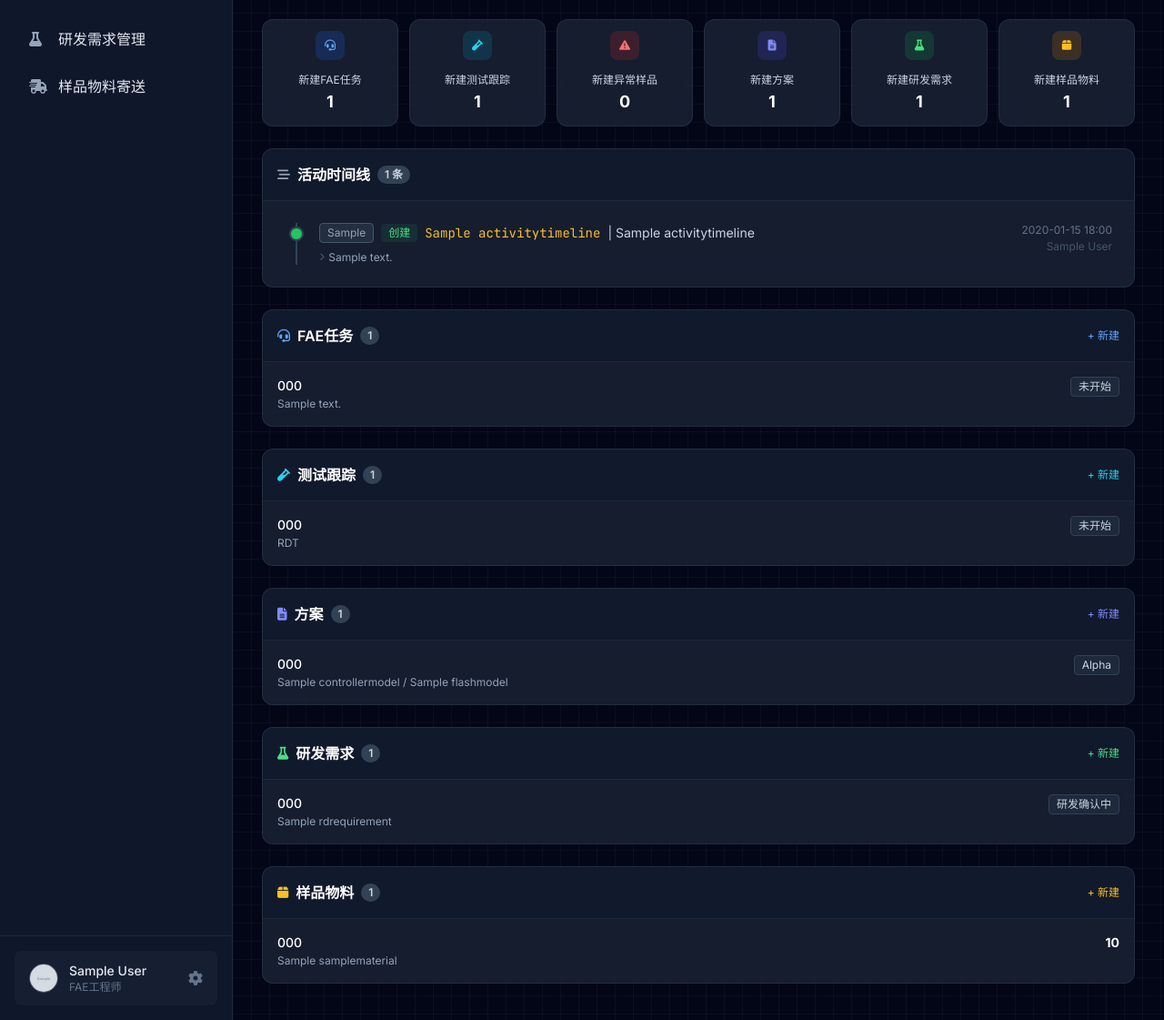
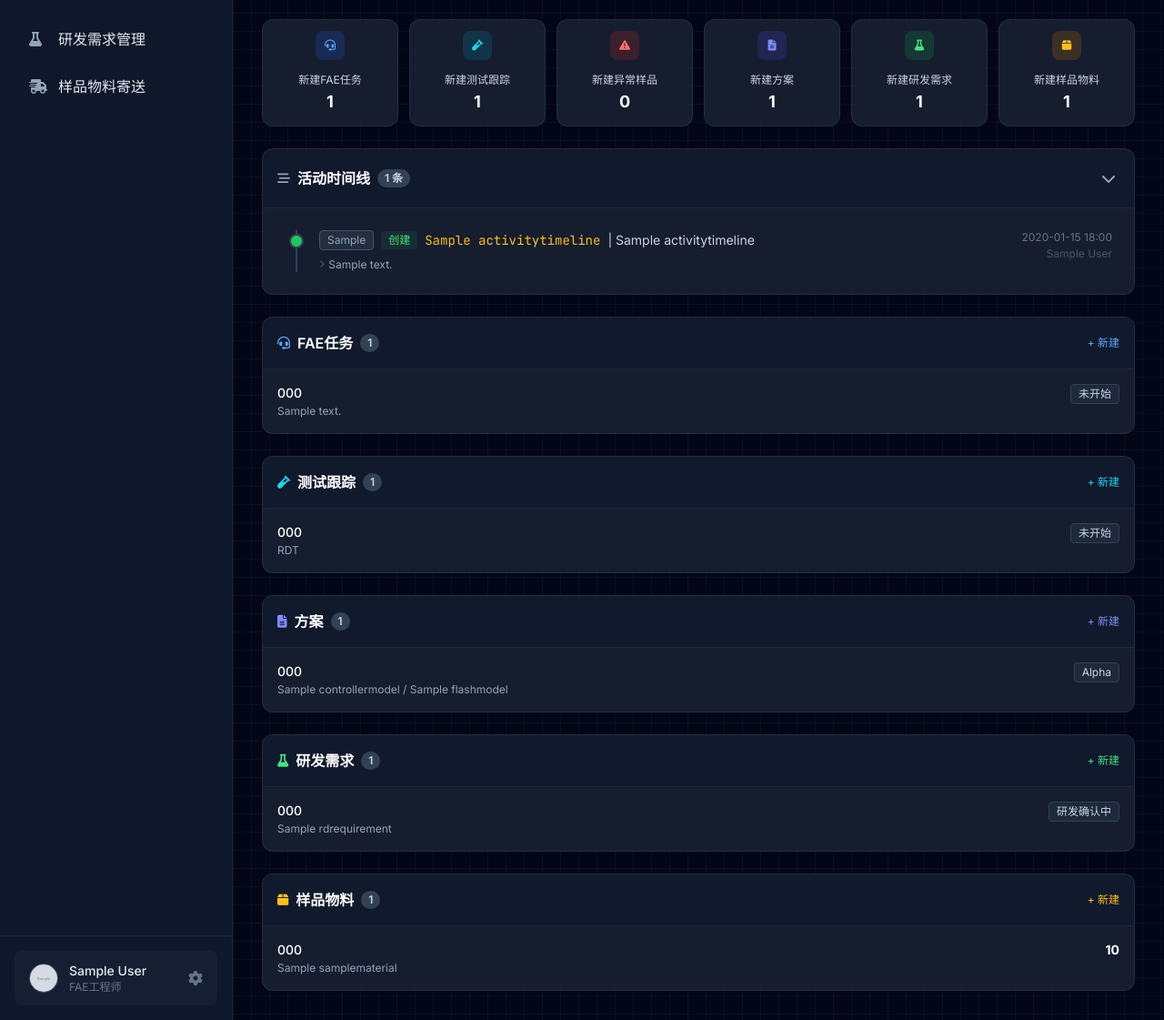
Before and after one commit to Willumpu/ssd-management, a Django app: page /project/1/ in a window 1280 px wide. Shown: the part 446-1567 px from the top of the page at 91% size. Run offline with Django 5.2, Linux system fonts and the light colour scheme; a user stored in the database is signed in; tables that the repository leaves empty hold one stand-in row (values such as "Sample post"); grey boxes marked "Sample" are stand-in pictures; data that the repository does not hold is empty; some libraries are stand-ins or nearby versions.

Commit message:
ui: make project timeline collapsible with localStorage state

```diff
--- a/templates/project/project_detail.html
+++ b/templates/project/project_detail.html
@@ -117,15 +117,18 @@
 
     <!-- 时间线 -->
     <div class="glass rounded-xl border border-slate-700/50 overflow-hidden">
-        <div class="p-4 bg-slate-900/50 border-b border-slate-800">
+        <div class="p-4 bg-slate-900/50 border-b border-slate-800 flex justify-between items-center cursor-pointer" onclick="toggleTimeline()">
             <h3 class="font-semibold text-white flex items-center gap-2">
                 <i class="fas fa-stream text-slate-400 text-sm"></i>
                 活动时间线
                 <span class="px-2 py-0.5 rounded-full bg-slate-700 text-slate-300 text-xs">{{ activities|length }} 条</span>
             </h3>
+            <button id="timelineToggleBtn" class="text-slate-400 hover:text-white transition-colors p-1">
+                <i class="fas fa-chevron-down" id="timelineToggleIcon"></i>
+            </button>
         </div>
         {% if activities %}
-        <div class="p-6">
+        <div id="timelineContent" class="p-6">
             <div class="relative border-l-2 border-slate-700 ml-3 space-y-6">
                 {% for activity in activities %}
                 <div class="relative pl-6">
@@ -175,6 +178,33 @@
                 {% endfor %}
             </div>
         </div>
+        <script>
+            (function() {
+                var content = document.getElementById('timelineContent');
+                var icon = document.getElementById('timelineToggleIcon');
+                var collapsed = localStorage.getItem('timelineCollapsed') === 'true';
+                if (collapsed && content) {
+                    content.style.display = 'none';
+                    icon.classList.remove('fa-chevron-down');
+                    icon.classList.add('fa-chevron-up');
+                }
+            })();
+            function toggleTimeline() {
+                var content = document.getElementById('timelineContent');
+                var icon = document.getElementById('timelineToggleIcon');
+                if (content.style.display === 'none') {
+                    content.style.display = 'block';
+                    icon.classList.remove('fa-chevron-up');
+                    icon.classList.add('fa-chevron-down');
+                    localStorage.setItem('timelineCollapsed', 'false');
+                } else {
+                    content.style.display = 'none';
+                    icon.classList.remove('fa-chevron-down');
+                    icon.classList.add('fa-chevron-up');
+                    localStorage.setItem('timelineCollapsed', 'true');
+                }
+            }
+        </script>
         {% else %}
         <div class="p-8 text-center text-slate-500">
             <i class="fas fa-history text-3xl mb-2 block"></i>
```
